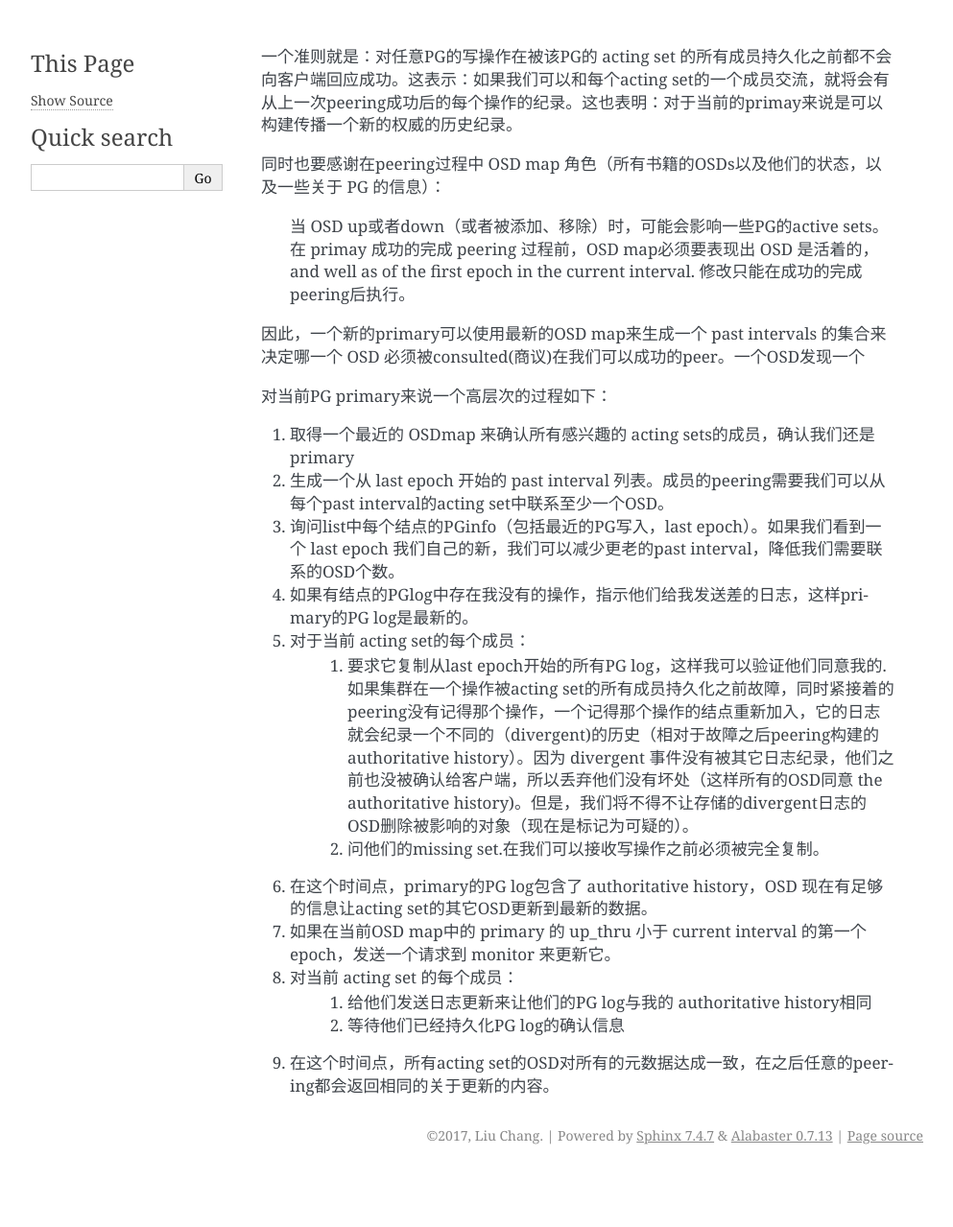
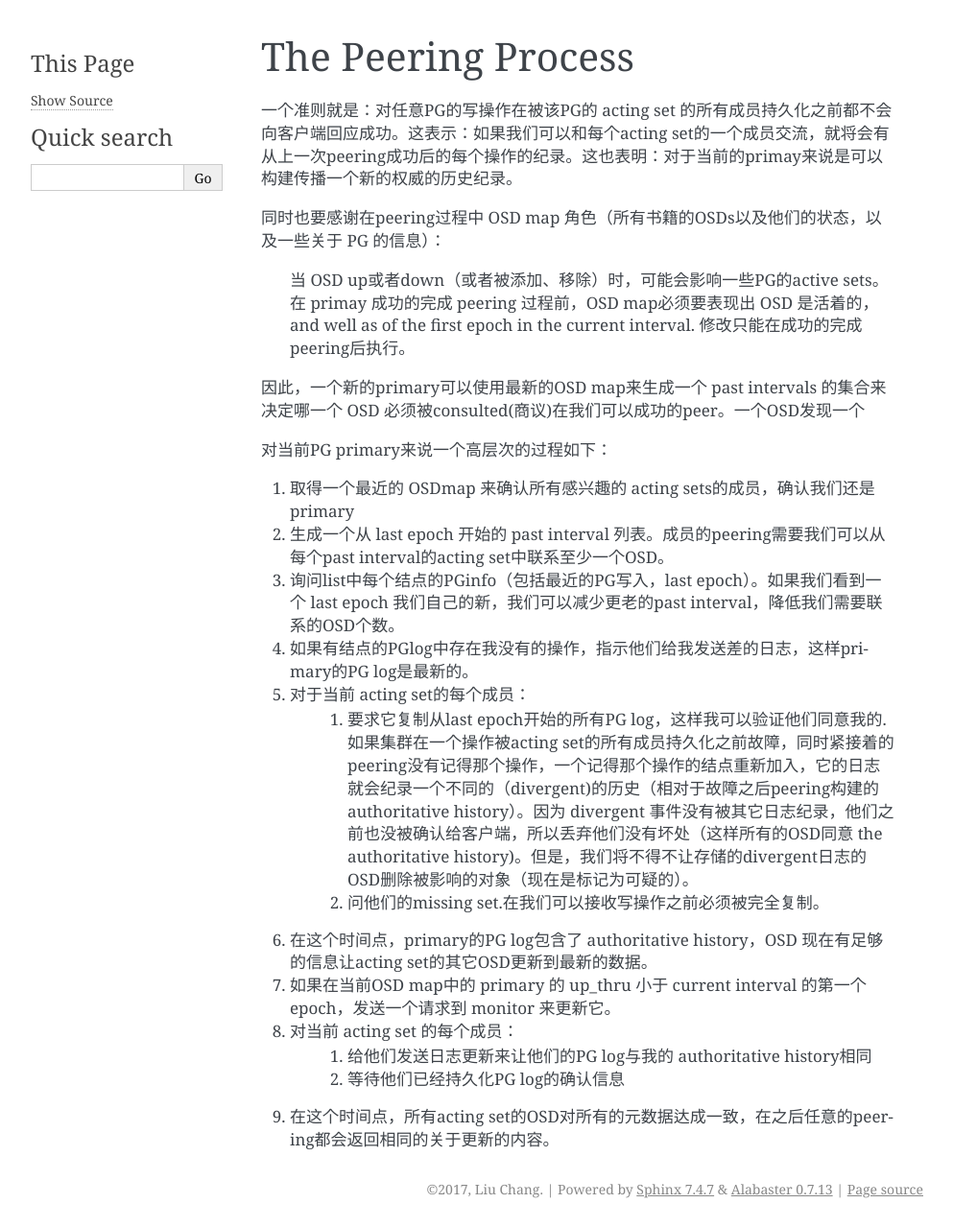
Before and after one commit to Liuchang0812/Paper, a Sphinx documentation site: the page built from source/Ceph/The-Peering-Process.rst, in a window 1280 px wide. Shown: the whole page at 96% size, without its empty margins (148-1141 px from the left). Built offline with Sphinx 7.4.7, drawn with Linux system fonts in a browser that asks for light colours; before the commit the page ends 1223 px from its top, so only the background shows below that.

Commit message:
Update The-Peering-Process.rst

```diff
--- a/source/Ceph/The-Peering-Process.rst
+++ b/source/Ceph/The-Peering-Process.rst
@@ -1,3 +1,6 @@
+The Peering Process
+=====
+
 一个准则就是：对任意PG的写操作在被该PG的 acting set 的所有成员持久化之前都不会向客户端回应成功。这表示：如果我们可以和每个acting set的一个成员交流，就将会有从上一次peering成功后的每个操作的纪录。这也表明：对于当前的primay来说是可以构建传播一个新的权威的历史纪录。
 
 同时也要感谢在peering过程中 OSD map 角色（所有书籍的OSDs以及他们的状态，以及一些关于 PG 的信息）：
```
